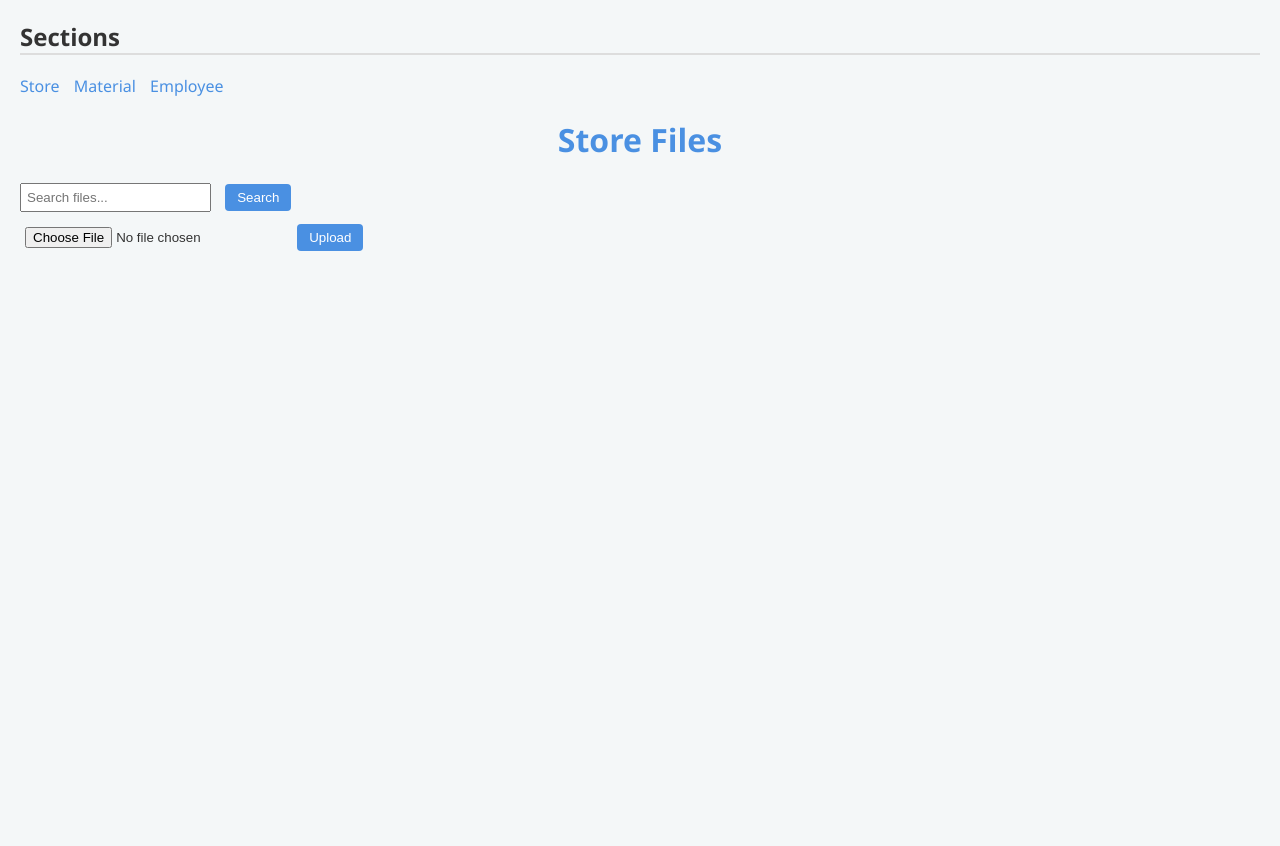
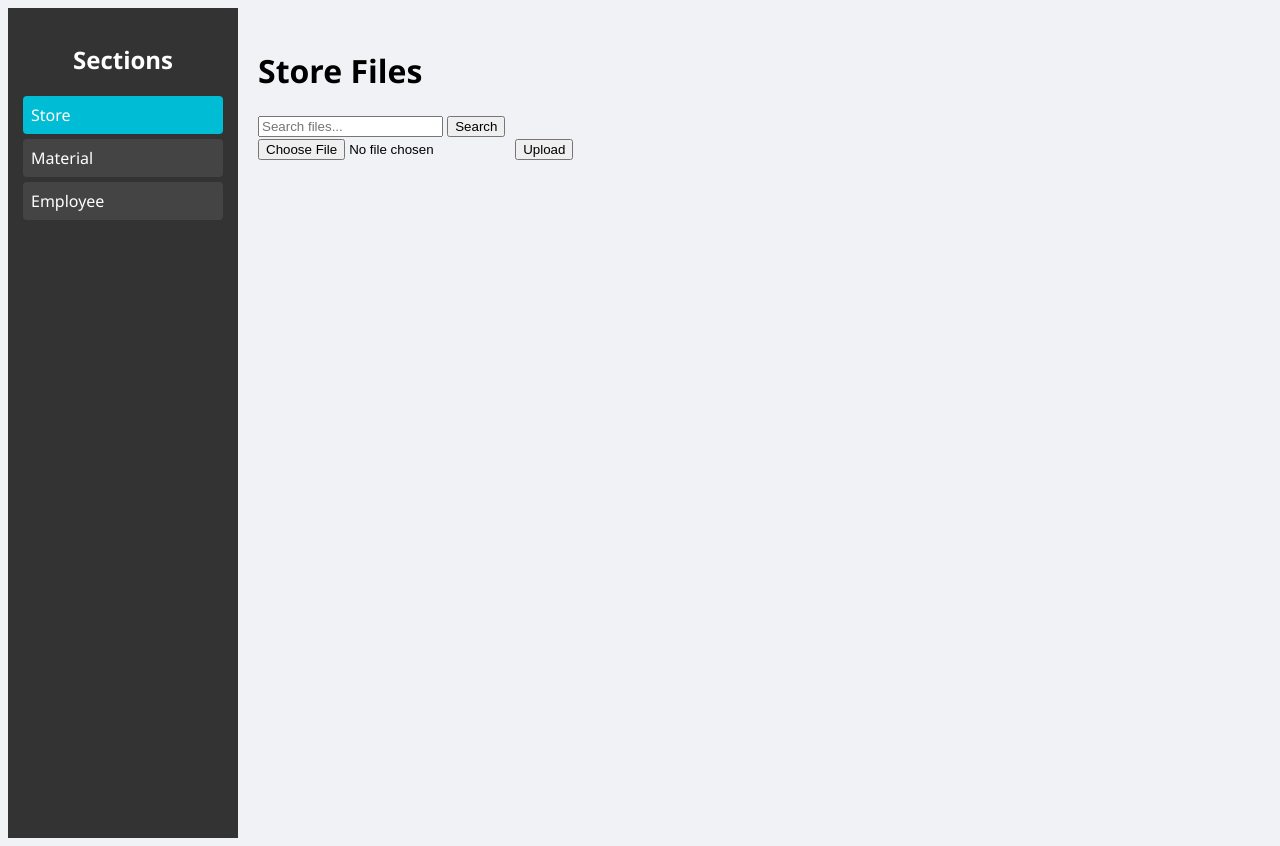
Before and after one commit to Muttu93/Final_Dashboard, a Flask app: page / in a window 1280 px wide. Before the commit the page ends 251 px from the top, so only its background shows below. Run offline with Flask 3, Linux system fonts and the light colour scheme.

Commit message:
Update style.css

```diff
--- a/static/style.css
+++ b/static/style.css
@@ -1,62 +1,63 @@
 body {
-    font-family: 'Segoe UI', Tahoma, Geneva, Verdana, sans-serif;
-    margin: 20px;
-    background: #f4f7f8;
-    color: #333;
+    font-family: 'Segoe UI', sans-serif;
+    background: #f0f2f5;
+    display: flex;
 }
 
-h1 {
-    text-align: center;
-    color: #4A90E2;
+.sidebar {
+    width: 200px;
+    background: #333;
+    color: #fff;
+    padding: 15px;
+    height: 100vh;
 }
 
-h2 {
-    color: #333;
-    border-bottom: 2px solid #ddd;
+.sidebar h2 {
+    text-align: center;
 }
 
-form {
-    margin: 10px 0;
-}
-
-input[type="file"], select, input[type="text"] {
-    padding: 5px;
-    margin-right: 10px;
-}
-
-button {
-    background-color: #4A90E2;
-    color: white;
-    border: none;
-    padding: 6px 12px;
-    cursor: pointer;
+.sidebar a {
+    display: block;
+    padding: 8px;
+    margin: 5px 0;
+    background: #444;
+    text-decoration: none;
+    color: #fff;
     border-radius: 4px;
 }
 
-button:hover {
-    background-color: #357ABD;
+.sidebar a.active {
+    background: #00bcd4;
 }
 
-ul {
-    list-style-type: none;
+.main {
+    flex-grow: 1;
+    padding: 20px;
+}
+
+.file-grid {
+    display: grid;
+    grid-template-columns: repeat(auto-fit, minmax(150px, 1fr));
+    gap: 15px;
+}
+
+.file-card {
+    background: #fff;
+    padding: 10px;
+    border-radius: 8px;
+    box-shadow: 0 2px 8px rgba(0,0,0,0.1);
+}
+
+.actions a {
+    margin-right: 10px;
+    text-decoration: none;
+    color: #00bcd4;
+}
+
+.flashes {
+    list-style: none;
     padding: 0;
 }
 
-li {
-    padding: 4px;
-    border-bottom: 1px solid #ddd;
-}
-
-a {
-    margin-right: 10px;
-    text-decoration: none;
-    color: #4A90E2;
-}
-
-a:hover {
-    text-decoration: underline;
-}
-
-.flashes {
-    color: green;
-}
+.flashes li.success { color: green; }
+.flashes li.error { color: red; }
```
